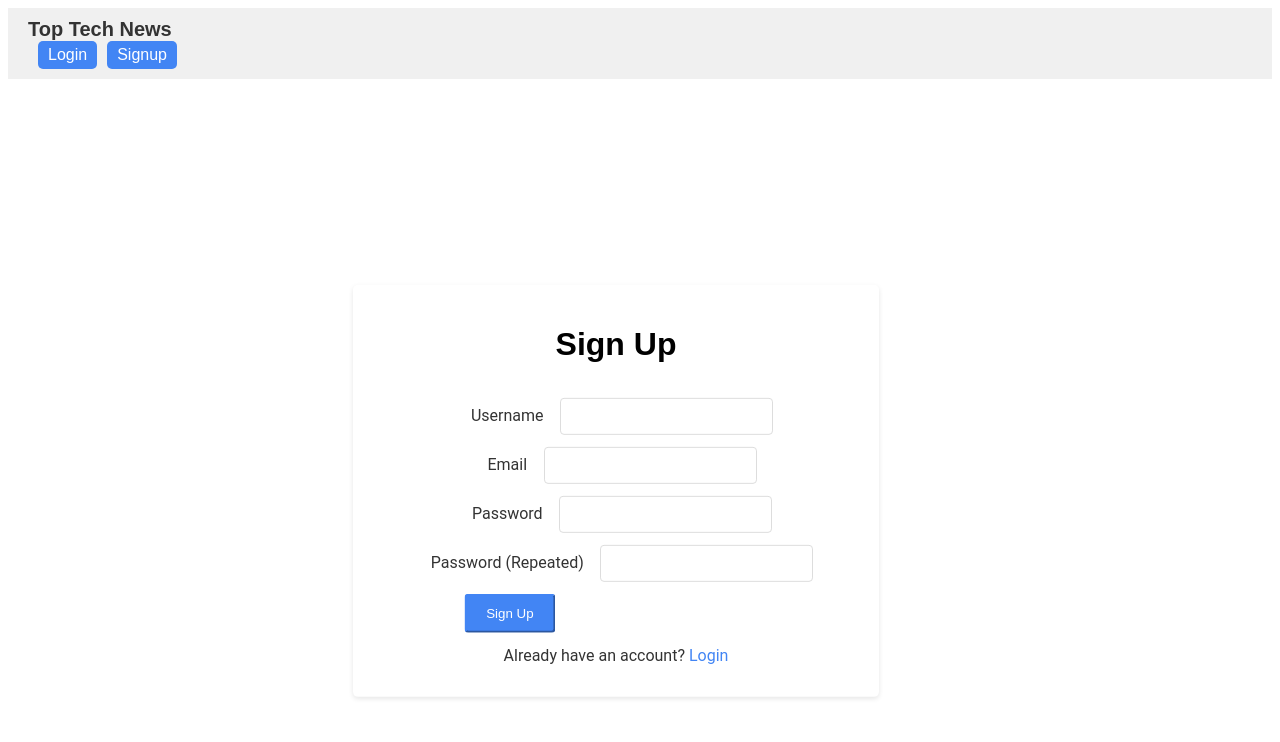
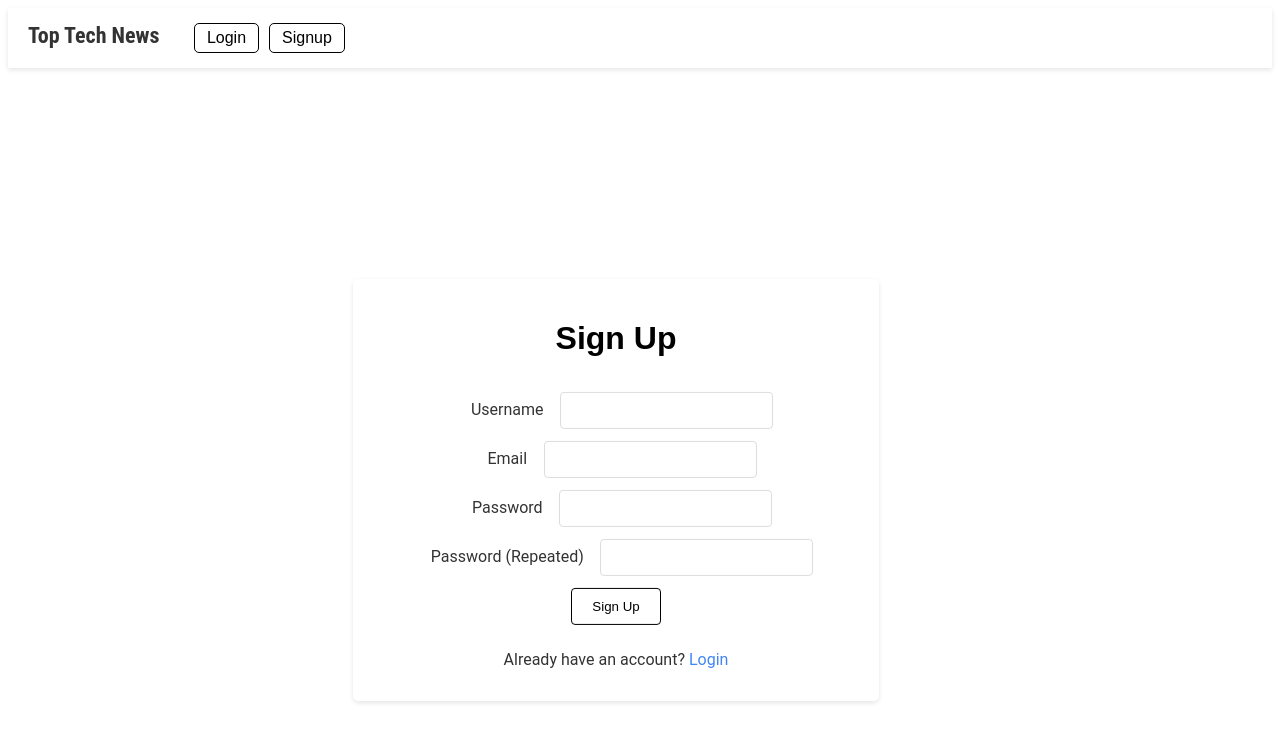
Before and after one commit to thomasbulll/TechNewsAggregator, a Flask app: page /signup in a window 1280 px wide. Shown: the top 742 px of the page. Run offline with Flask 3, Linux system fonts and the light colour scheme.

Commit message:
Add more basic styling

```diff
--- a/static/style.css
+++ b/static/style.css
@@ -69,13 +69,13 @@ article {
 
 .container-form form {
   height: auto;
+  margin: 0 auto;
 }
 
 .form-field {
   text-align: center;
   padding-bottom: 2.5%;
 }
-
 
 .form-label,
 .text-muted {
@@ -93,10 +93,9 @@ article {
 }
 
 .btn-primary {
-  transform: translateX(100%);
-  background-color: #4285F4;
-  color: #fff;
-  border-color: #4285F4;
+  background-color: transparent; /* No button background */
+  color: #000; /* Black text color */
+  border: 1px solid #000; /* Black border */
   border-radius: 4px;
   padding: 10px 20px;
 }
@@ -107,6 +106,7 @@ article {
 
 .btn-primary:hover {
   cursor: pointer;
+  background-color: #ddd; /* Light gray background on hover */
 }
 
 .form-label {
@@ -117,34 +117,43 @@ article {
   margin: 0 auto;
 }
 
-.header {
-  background-color: #F0F0F0;
-  padding: 10px 20px;
-  display: flex;
-  justify-content: space-between;
-  align-items: center;
+.invalid-feedback {
+  color: #ee6464;
 }
 
-.header-title {
-  font-size: 20px;
-  font-weight: bold;
-  color: #333;
+.header {
+  background-color: #fff; /* White background */
+  color: #000; /* Black text color */
+  padding: 15px 20px;
+  display: flex;
+  align-items: center; /* Vertically align elements in the center */
+  box-shadow: 0 2px 5px rgba(0, 0, 0, 0.1); /* Subtle shadow for depth */
 }
 
+/* Title styles */
+.header-title {
+  font-size: 22px;
+  font-weight: bold;
+  margin-right: 20px; /* Space between title and buttons */
+  font-family: 'Roboto Condensed', sans-serif; /* Example font */
+}
+
+/* Button styles */
 .header-buttons {
-  display: flex;
+  display: inline-flex; /* Inline buttons for horizontal alignment */
 }
 
 .btn-header {
-  margin-left: 10px;
-  background-color: #4285F4;
-  color: #fff;
-  border: none;
-  padding: 5px 10px;
+  background-color: transparent; /* No button background */
+  color: #000; /* Black text color */
+  border: 1px solid #000; /* Black border */
+  padding: 5px 12px;
   border-radius: 5px;
+  margin-left: 10px; /* Space between buttons */
   cursor: pointer;
+  text-decoration: none; /* Remove underline on hover */
 }
 
 .btn-header:hover {
-  background-color: #337AB7;
+  background-color: #ddd; /* Light gray background on hover */
 }
--- a/templates/base.html
+++ b/templates/base.html
@@ -8,9 +8,7 @@
     <!--Navbar-->
     <header class="header">
         <div class="container-fluid">
-            <a class="nav-link" href="{{ url_for('index') }}">
-                <span class="header-title">Top Tech News</span>
-            </a>
+            <a class="nav-link header-title" href="{{ url_for('index') }}">Top Tech News</a>
             <div class="header-buttons">
                 <!--Buttons-->
                 {% if current_user.is_authenticated %}
--- a/templates/signup.html
+++ b/templates/signup.html
@@ -1,74 +1,62 @@
 {% extends "base.html" %}
 
 {% block content %}
-    <div class="container-form mx-auto w-100 border rounded-2">
+<div class="container-form">
   <h1 class="form-title">Sign Up</h1>
-        <!--Form-->
   <form method="post" novalidate>
     {{ form.hidden_tag() }}
     <div class="form-field">
-                <!--Label-->
       {{ form.username.label(class="form-label") }}
-                <!--Field-->
       {% if form.username.errors %}
         {{ form.username(class='form-control is-invalid') }}
       {% else %}
         {{ form.username(class='form-control') }}
       {% endif %}
-                <!--Errors-->
       {% for error in form.username.errors %}
         <div class="invalid-feedback">{{ error }}</div>
       {% endfor %}
     </div>
 
     <div class="form-field">
-                <!--Label-->
       {{ form.email.label(class="form-label") }}
-                <!--Field-->
       {% if form.email.errors %}
         {{ form.email(class='form-control is-invalid') }}
       {% else %}
         {{ form.email(class='form-control') }}
       {% endif %}
-                <!--Errors-->
       {% for error in form.email.errors %}
         <div class="invalid-feedback">{{ error }}</div>
       {% endfor %}
     </div>
 
-
     <div class="form-field">
-                <!--Label-->
       {{ form.password.label(class="form-label") }}
-                <!--Field-->
       {% if form.password.errors %}
         {{ form.password(class='form-control is-invalid') }}
       {% else %}
         {{ form.password(class='form-control') }}
       {% endif %}
-                <!--Errors-->
       {% for error in form.password.errors %}
         <div class="invalid-feedback">{{ error }}</div>
       {% endfor %}
     </div>
 
     <div class="form-field">
-                <!--Label-->
       {{ form.password_repeat.label(class="form-label") }}
-                <!--Field-->
       {% if form.password_repeat.errors %}
         {{ form.password_repeat(class='form-control is-invalid') }}
       {% else %}
         {{ form.password_repeat(class='form-control') }}
       {% endif %}
-                <!--Errors-->
       {% for error in form.password_repeat.errors %}
         <div class="invalid-feedback">{{ error }}</div>
       {% endfor %}
     </div>
-            <!--Submit button-->
-            {{ form.submit(class="btn btn-primary w-100 mb-5", role="button") }}
-            <!--Signup-->
+
+    <div class="form-field">
+      {{ form.submit(class="btn btn-primary", role="button") }}
+    </div>
+
     <div class="text-muted">Already have an account? <a href="{{ url_for('login') }}">Login</a></div>
   </form>
 </div>
```
Also changed, not shown: templates/login.html (+5 -10 lines). Lines whose indentation alone changed are shown as unchanged.
